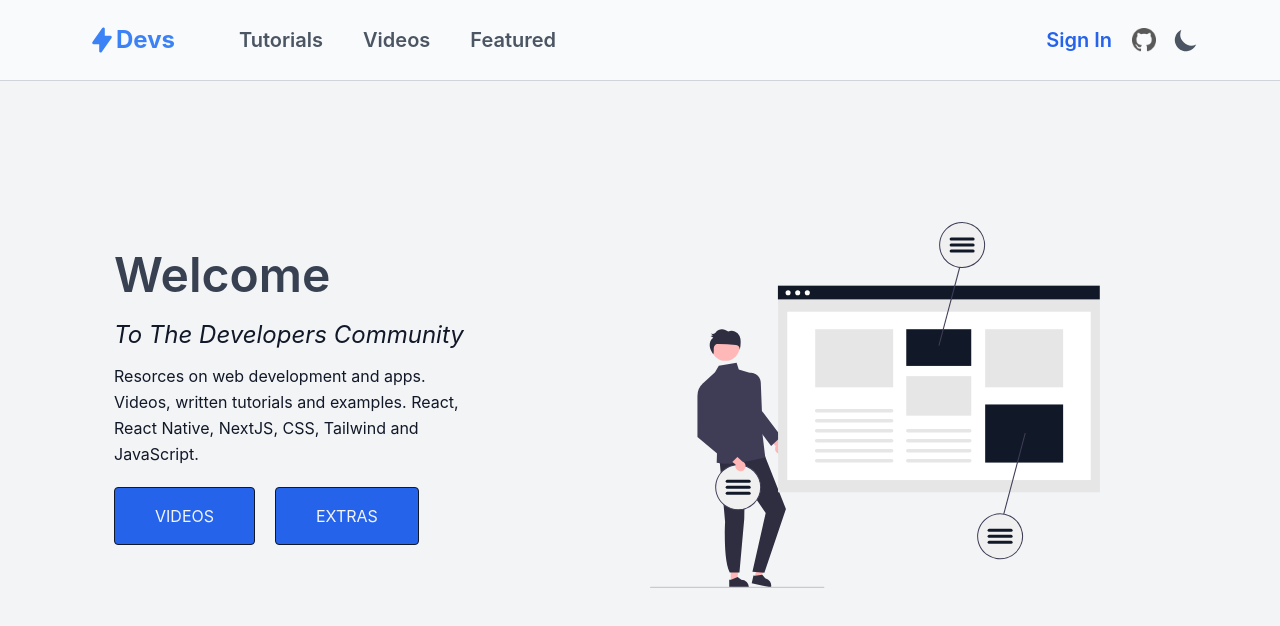
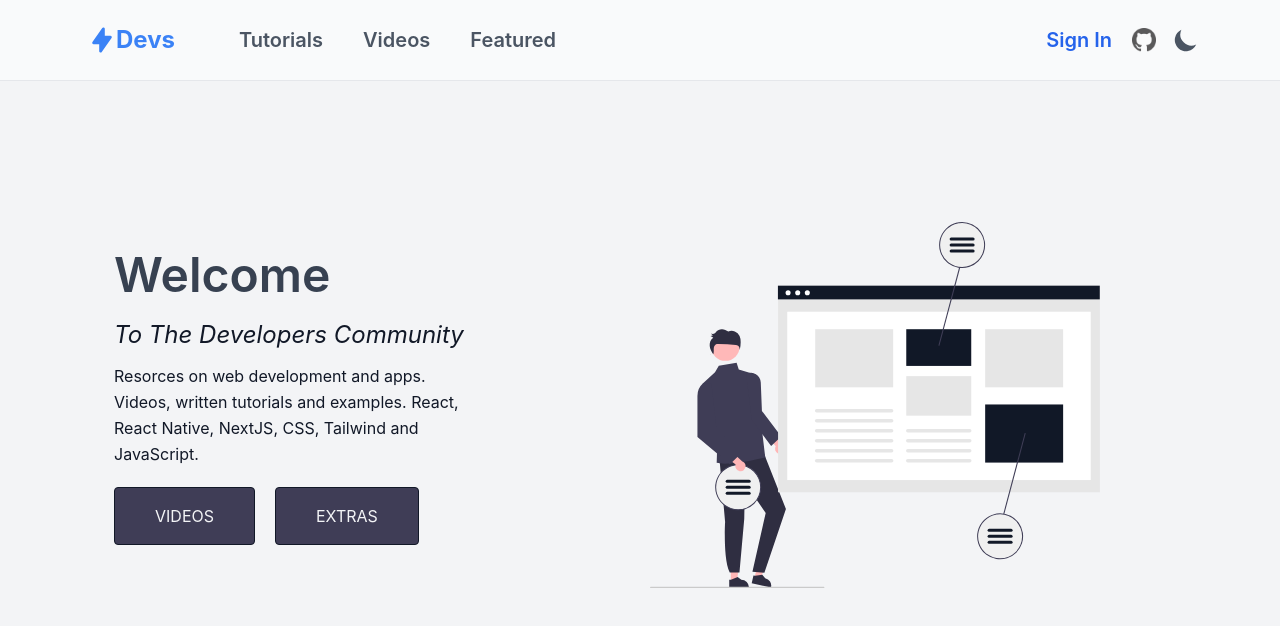
Before and after one commit to brianartea/responsive-website-clerk-light-dark, a Next.js app: page / in a window 1280 px wide. Shown: the top 626 px of the page. Built offline with nearby package versions, Linux system fonts and the light colour scheme; no server answers.

Commit message:
changed lightmode HeroGrid.js button colors and hovers

```diff
--- a/components/HeroGrid.js
+++ b/components/HeroGrid.js
@@ -22,12 +22,12 @@ function HeroGrid() {
           </p>
           <div>
             <Link href="/videos">
-              <button className="text-base transform transition border-[1px] border-gray-900 px-10 py-4 mt-0 mr-5 rounded dark:border-gray-500 dark:hover:border-gray-400 dark:bg-gray-900 dark:hover:bg-black bg-blue-600 hover:bg-[#3F3D56] text-gray-100 hover:text-white dark:hover:text-gray-50">
+              <button className="text-base transform transition border-[1px] border-gray-900 px-10 py-4 mt-0 mr-5 rounded dark:border-gray-500 dark:hover:border-gray-400 dark:bg-gray-900 dark:hover:bg-black bg-[#3F3D56] hover:bg-black text-gray-100 hover:text-white dark:hover:text-gray-50">
                 VIDEOS
               </button>
             </Link>
             <Link href="/extras">
-              <button className="text-base transform transition border-[1px] border-gray-900 px-10 py-4 mt-0 mr-5 rounded dark:border-gray-500 dark:hover:border-gray-400 dark:bg-gray-900 dark:hover:bg-black bg-blue-600 hover:bg-[#3F3D56] text-gray-100 hover:text-white dark:hover:text-gray-50">
+              <button className="text-base transform transition border-[1px] border-gray-900 px-10 py-4 mt-0 mr-5 rounded dark:border-gray-500 dark:hover:border-gray-400 dark:bg-gray-900 dark:hover:bg-black bg-[#3F3D56] hover:bg-black text-gray-100 hover:text-white dark:hover:text-gray-50">
                 EXTRAS
               </button>
             </Link>
--- a/components/Navbar.js
+++ b/components/Navbar.js
@@ -53,7 +53,7 @@ function Navbar() {
     useComponentVisible(false);
 
   return (
-    <nav className="fixed top-0 z-50 w-[100%] bg-gray-50 border-b-[1px] border-gray-300 dark:bg-gray-900 dark:border-b-[1px] dark:border-gray-700">
+    <nav className="fixed top-0 z-50 w-[100%] bg-gray-50 border-b-[1px] border-gray-200 dark:bg-gray-900 dark:border-b-[1px] dark:border-gray-700">
       <div className="max-w-6xl mx-auto mb-2 mt-2 px-4">
         {/* Logo */}
         <div className="flex justify-between">
@@ -97,7 +97,10 @@ function Navbar() {
           <div className="flex items-center">
             <SignedOut>
               <Link href="/sign-in" title="Sign In" alt="Sign In">
-                <a className="text-xl font-semibold text-blue-600 hover:text-gray-900 dark:text-gray-400 dark:hover:text-gray-100">
+                <a
+                  title="Sign In"
+                  className="text-xl font-semibold text-blue-600 hover:text-gray-900 dark:text-gray-400 dark:hover:text-gray-100"
+                >
                   Sign In
                 </a>
               </Link>
```
